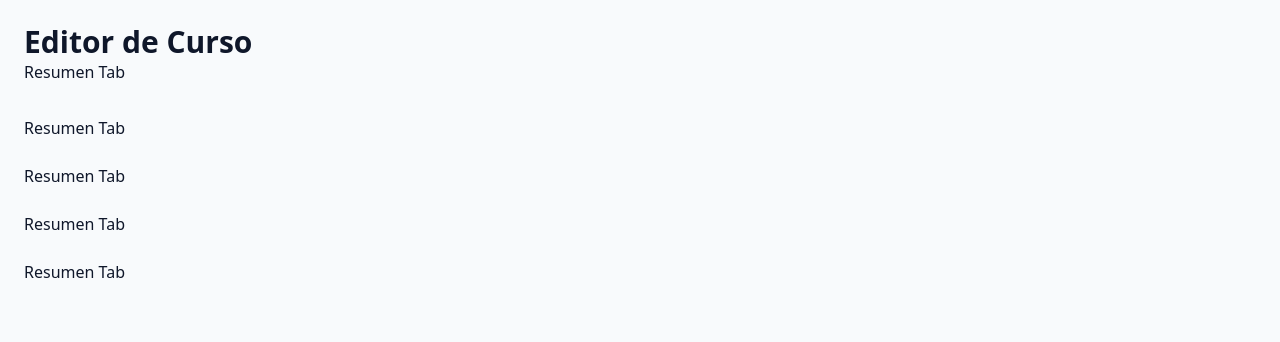
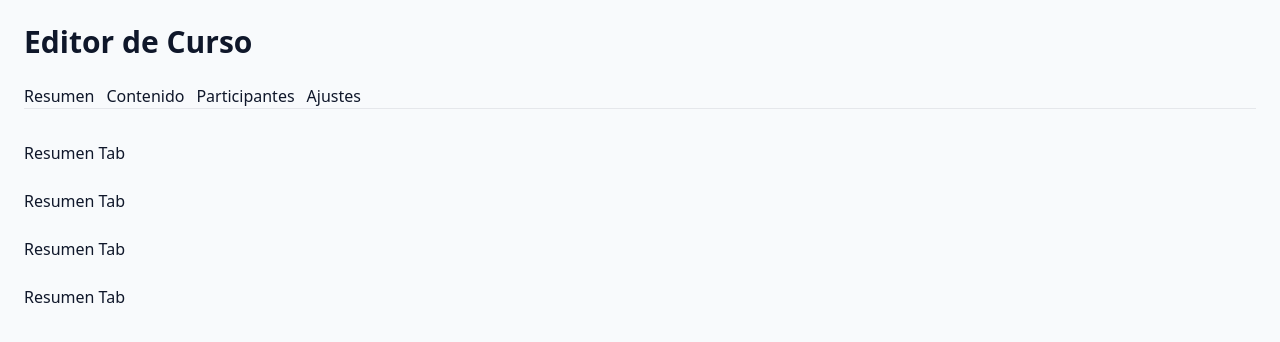
Before and after one commit to skygmkt-coder/skyg-academy-template2, a Next.js app: page /admin/cursos/id in a window 1280 px wide. Shown: the top 342 px of the page. Built offline with nearby package versions, Linux system fonts and the light colour scheme; no server answers; the database is empty.

Commit message:
add interactive course tabs component

```diff
--- a/components/admin/course-editor/CourseTabs.tsx
+++ b/components/admin/course-editor/CourseTabs.tsx
@@ -1,3 +1,24 @@
-export default function CourseSummaryTab() {
-  return <div>Resumen Tab</div>;
+"use client";
+
+type CourseTabsProps = {
+  activeTab: string;
+  onTabChange: (tab: string) => void;
+};
+
+const tabs = ["Resumen", "Contenido", "Participantes", "Ajustes"];
+
+export default function CourseTabs({ activeTab, onTabChange }: CourseTabsProps) {
+  return (
+    <div className="mt-6 flex gap-3 border-b">
+      {tabs.map((tab) => (
+        <button
+          key={tab}
+          onClick={() => onTabChange(tab)}
+          className={activeTab === tab ? "border-b-2 font-bold" : ""}
+        >
+          {tab}
+        </button>
+      ))}
+    </div>
+  );
 }
```
